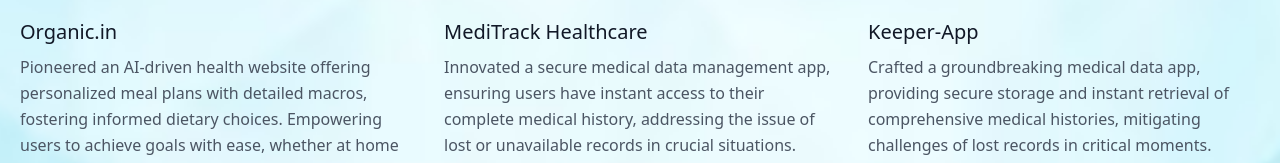
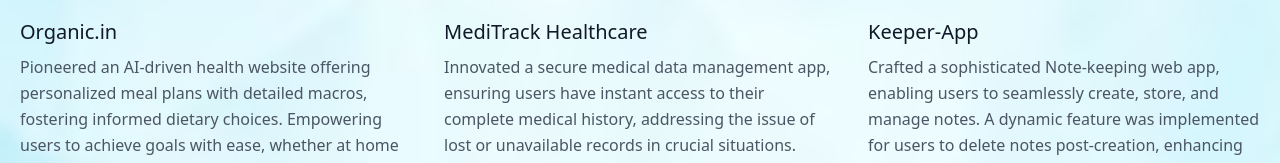
Before and after one commit to Krips24/portfolio, a Next.js app: page /projects in a window 1280 px wide. Shown: the part 612-775 px from the top of the page. Built offline with nearby package versions, Linux system fonts and the light colour scheme.

Commit message:
home update

```diff
--- a/components/navbar.tsx
+++ b/components/navbar.tsx
@@ -41,7 +41,7 @@
             </Link> */}
             <Link
               href={
-                "https://drive.google.com/file/d/1A_4Q2SnZ0W8Y372KhgJGU9STJOrF-TkU/view?usp=sharing"
+                "https://drive.google.com/file/d/1oTXarowwYjkVLpwDfamiWhknGHXeYySv/view?usp=sharing"
               }
               className="mr-5 hover:text-gray-900"
             >
--- a/pages/index.tsx
+++ b/pages/index.tsx
@@ -16,7 +16,7 @@
       {/* <Navbar /> */}
       <section className="text-gray-600 body-font">
         <div className=" mx-auto flex px-5 py-24 md:flex-row flex-col items-center">
-          <div className="lg:flex-grow md:w-1/2 lg:pr-24 md:pr-16 flex flex-col md:items-start md:text-left mb-16 md:mb-0 items-center text-center">
+          <div className="pl-12 lg:flex-grow md:w-1/2 lg:pr-24 md:pr-16 flex flex-col md:items-start md:text-left mb-16 md:mb-0 items-center text-center">
             <h1 className="title-font sm:text-4xl text-3xl mb-4 font-medium text-gray-900 mx-auto md:ml-4">
               Greetings! I&apos;m Krapansh,
               <br className="hidden lg:inline-block" />
--- a/pages/projects.tsx
+++ b/pages/projects.tsx
@@ -20,9 +20,6 @@
 import { SiCanva } from "react-icons/si";
 import { DiJavascript } from "react-icons/di";
 import { BiLogoTypescript } from "react-icons/bi";
-
-
-
 
 const icons = [
   {
@@ -196,10 +193,10 @@
                 Keeper-App
               </h2>
               <p className="text-base leading-relaxed mt-2">
-                Crafted a groundbreaking medical data app, providing secure
-                storage and instant retrieval of comprehensive medical
-                histories, mitigating challenges of lost records in critical
-                moments.
+                Crafted a sophisticated Note-keeping web app, enabling users to
+                seamlessly create, store, and manage notes. A dynamic feature
+                was implemented for users to delete notes post-creation,
+                enhancing user control and organization within the application.
               </p>
               <Link
                 href="/keeper"
```
Also changed, not shown: public/mainIconsdark.svg (added).
